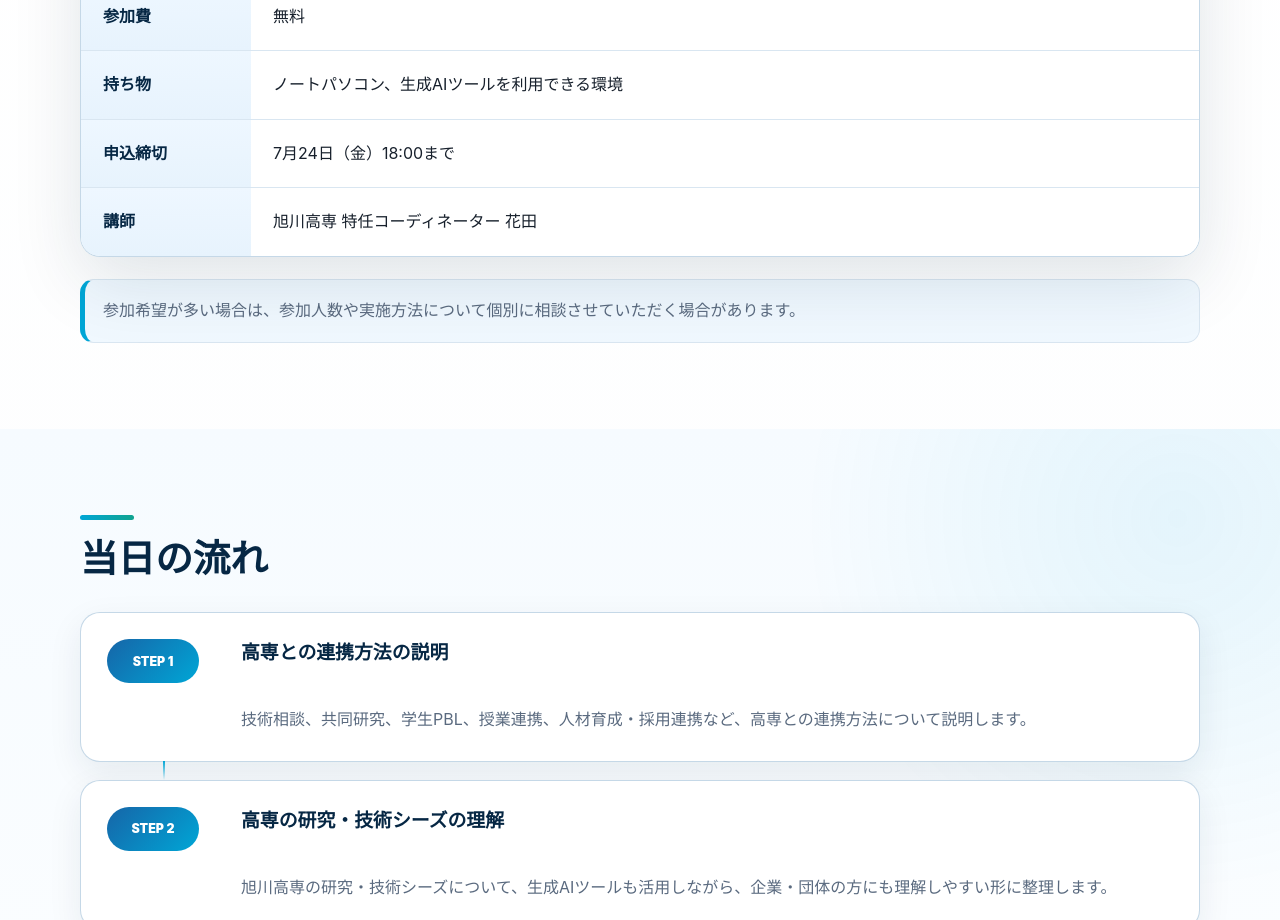
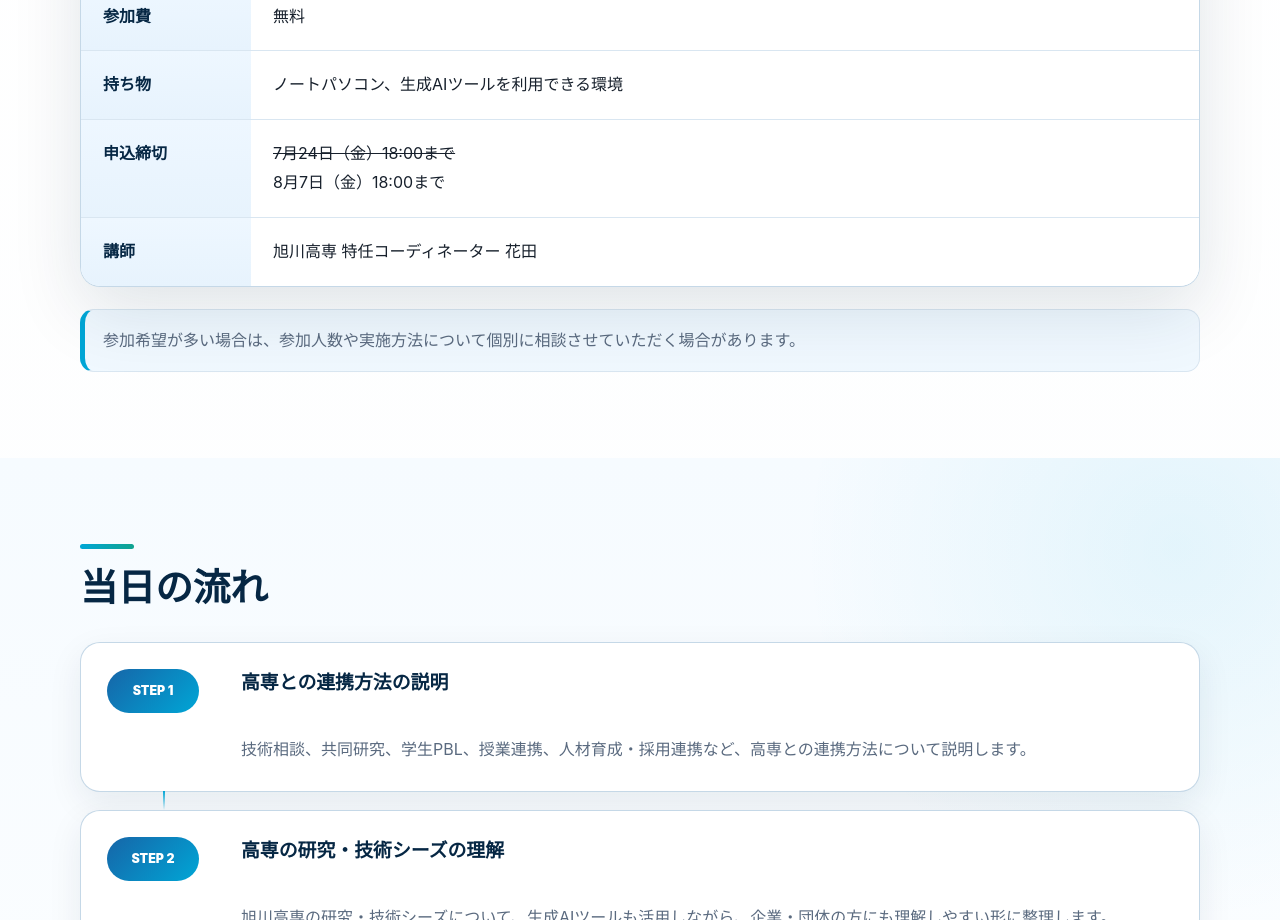
Before and after one commit to hntk123223/needsseeds, a plain HTML site: page index.html in a window 1280 px wide. Shown: the part 2900-3820 px from the top of the page. Drawn offline with Linux system fonts and the light colour scheme.

Commit message:
Update index.html
申込締切の修正（延長）

```diff
--- a/index.html
+++ b/index.html
@@ -123,8 +123,11 @@
               <dd>ノートパソコン、生成AIツールを利用できる環境</dd>
             </div>
             <div class="overview-list__deadline">
-              <dt>申込締切</dt>
-              <dd>7月24日（金）18:00まで</dd>
+<dt>申込締切</dt>
+<dd>
+  <s>7月24日（金）18:00まで</s><br>
+  8月7日（金）18:00まで
+</dd>
             </div>
             <div>
               <dt>講師</dt>
```
